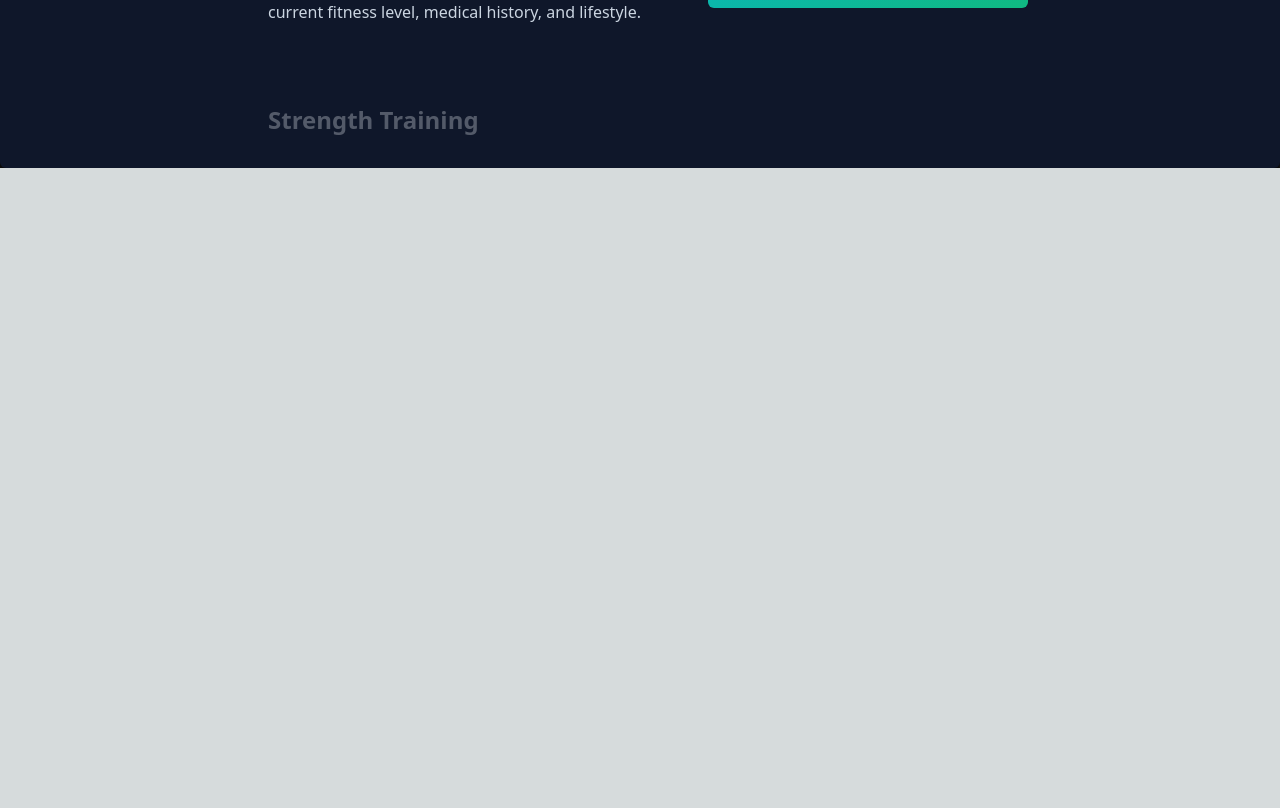
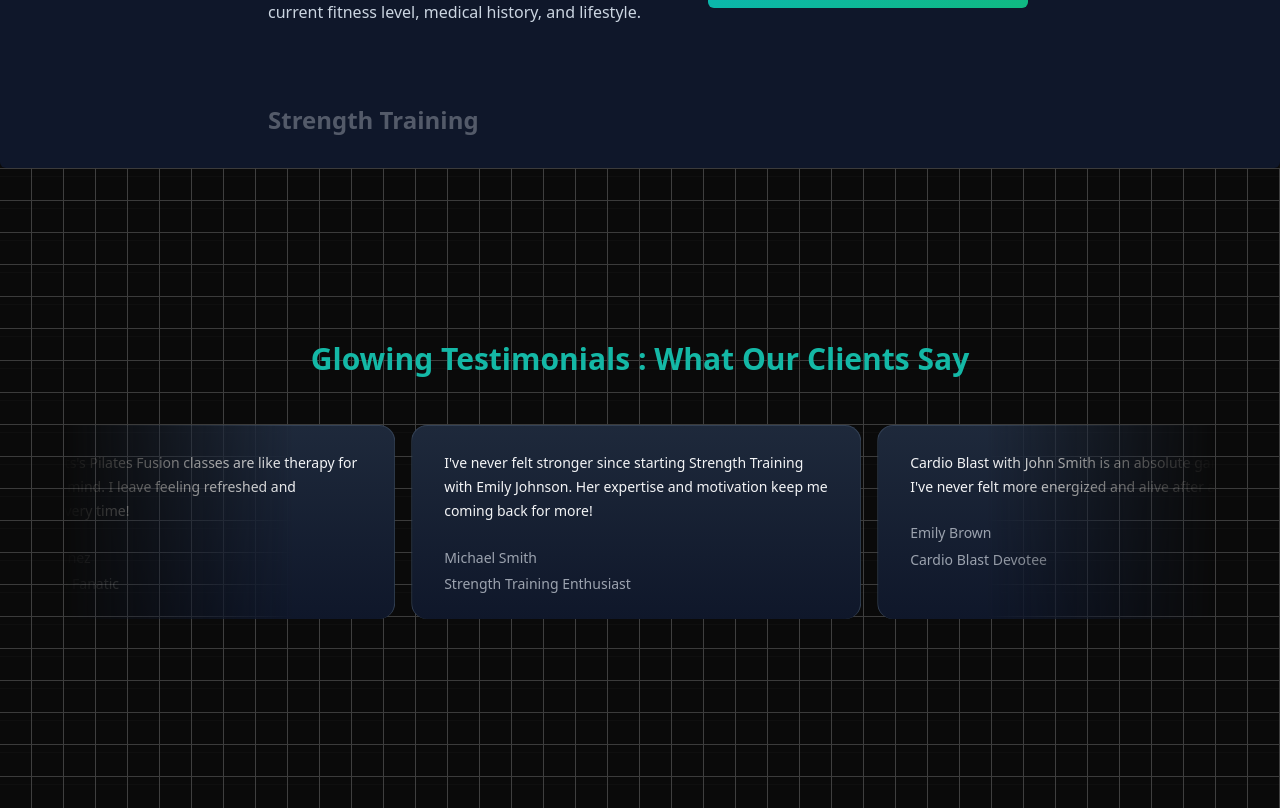
Before and after one commit to anafariya/gym-cc-portfolio, a Next.js app: page / in a window 1280 px wide. Shown: the part 1648-2456 px from the top of the page. Before the commit the page ends 1816 px from the top, so only its background shows below. Built offline with nearby package versions, Linux system fonts and the light colour scheme.

Commit message:
made testimonials

```diff
--- a/src/app/page.tsx
+++ b/src/app/page.tsx
@@ -2,6 +2,7 @@ import HeroSection from "@/components/HeroSection";
 import FeaturedPrograms from "@/components/FeaturedPrograms";
 import Image from "next/image";
 import WhyChooseUs from "@/components/WhyChooseUs";
+import GymTestimonials from "@/components/TestimonialCards";
 
 
 export default function Home() {
@@ -10,6 +11,7 @@ export default function Home() {
       <HeroSection/>
       <FeaturedPrograms/>
       <WhyChooseUs/>
+      <GymTestimonials/>
     </main>
   );
 }
--- /dev/null
+++ b/src/components/TestimonialCards.tsx
@@ -0,0 +1,75 @@
+"use client"
+import { InfiniteMovingCards } from "../components/ui/infinite-moving-cards";
+
+const gymTestimonialMessages = [
+    {
+      "quote": "I've never felt stronger since starting Strength Training with Emily Johnson. Her expertise and motivation keep me coming back for more!",
+      "name": "Michael Smith",
+      "title": "Strength Training Enthusiast"
+    },
+    {
+      "quote": "Cardio Blast with John Smith is an absolute game-changer! I've never felt more energized and alive after a workout.",
+      "name": "Emily Brown",
+      "title": "Cardio Blast Devotee"
+    },
+    {
+      "quote": "Sarah Thompson's Yoga Flow is my weekly dose of serenity. It's amazing how much better I feel after each session!",
+      "name": "Olivia Johnson",
+      "title": "Yoga Flow Lover"
+    },
+    {
+      "quote": "I never knew I could lift so much until I joined Powerlifting with Michael Davis. His encouragement pushes me to new heights!",
+      "name": "David Wilson",
+      "title": "Powerlifting Aficionado"
+    },
+    {
+      "quote": "Jessica Roberts's Pilates Fusion classes have transformed my posture and flexibility. I can't thank her enough!",
+      "name": "Sophia Miller",
+      "title": "Pilates Fusion Fanatic"
+    },
+    {
+      "quote": "Strength Training with Emily Johnson has helped me overcome my fitness plateau. Her dedication to her craft is truly inspiring!",
+      "name": "Lucas Harris",
+      "title": "Strength Training Enthusiast"
+    },
+    {
+      "quote": "I've never been more flexible and centered since joining Sarah Thompson's Yoga Flow class. It's the highlight of my week!",
+      "name": "Ava Taylor",
+      "title": "Yoga Flow Lover"
+    },
+    {
+      "quote": "Cardio Blast with John Smith is the best way to kickstart my day. I'm addicted to the rush of endorphins I get after each session!",
+      "name": "Ethan Johnson",
+      "title": "Cardio Blast Devotee"
+    },
+    {
+      "quote": "Michael Davis's Powerlifting class has given me newfound strength and confidence. I never thought I could deadlift so much!",
+      "name": "Liam Brown",
+      "title": "Powerlifting Aficionado"
+    },
+    {
+      "quote": "Jessica Roberts's Pilates Fusion classes are like therapy for my body and mind. I leave feeling refreshed and invigorated every time!",
+      "name": "Isabella Martinez",
+      "title": "Pilates Fusion Fanatic"
+    }
+  ]
+
+
+function GymTestimonials() {
+  return (
+    <div className="h-[40rem] w-full dark:purple-800 dark:bg-grid-white/[0.2] relative flex flex-col items-center justify-center overflow-hidden">
+        <h2 className="text-3xl font-bold text-center mb-8 z-10 text-teal-500">Glowing Testimonials : What Our Clients Say</h2>
+        <div className="flex justify-center w-full overflow-hidden px-4 sm:px-6 lg:px-8">
+            <div className="w-full max-w-6xl">
+            <InfiniteMovingCards
+        items={gymTestimonialMessages}
+        direction="right"
+        speed="slow"
+      />
+            </div>
+        </div>
+    </div>
+  )
+}
+
+export default GymTestimonials
--- /dev/null
+++ b/src/components/ui/infinite-moving-cards.tsx
@@ -0,0 +1,121 @@
+"use client";
+
+import { cn } from "@/utils/cn";
+import React, { useEffect, useState } from "react";
+
+export const InfiniteMovingCards = ({
+  items,
+  direction = "left",
+  speed = "fast",
+  pauseOnHover = true,
+  className,
+}: {
+  items: {
+    quote: string;
+    name: string;
+    title: string;
+  }[];
+  direction?: "left" | "right";
+  speed?: "fast" | "normal" | "slow";
+  pauseOnHover?: boolean;
+  className?: string;
+}) => {
+  const containerRef = React.useRef<HTMLDivElement>(null);
+  const scrollerRef = React.useRef<HTMLUListElement>(null);
+
+  useEffect(() => {
+    addAnimation();
+  }, []);
+  const [start, setStart] = useState(false);
+  function addAnimation() {
+    if (containerRef.current && scrollerRef.current) {
+      const scrollerContent = Array.from(scrollerRef.current.children);
+
+      scrollerContent.forEach((item) => {
+        const duplicatedItem = item.cloneNode(true);
+        if (scrollerRef.current) {
+          scrollerRef.current.appendChild(duplicatedItem);
+        }
+      });
+
+      getDirection();
+      getSpeed();
+      setStart(true);
+    }
+  }
+  const getDirection = () => {
+    if (containerRef.current) {
+      if (direction === "left") {
+        containerRef.current.style.setProperty(
+          "--animation-direction",
+          "forwards"
+        );
+      } else {
+        containerRef.current.style.setProperty(
+          "--animation-direction",
+          "reverse"
+        );
+      }
+    }
+  };
+  const getSpeed = () => {
+    if (containerRef.current) {
+      if (speed === "fast") {
+        containerRef.current.style.setProperty("--animation-duration", "20s");
+      } else if (speed === "normal") {
+        containerRef.current.style.setProperty("--animation-duration", "40s");
+      } else {
+        containerRef.current.style.setProperty("--animation-duration", "80s");
+      }
+    }
+  };
+  return (
+    <div
+      ref={containerRef}
+      className={cn(
+        "scroller relative z-20  max-w-7xl overflow-hidden  [mask-image:linear-gradient(to_right,transparent,white_20%,white_80%,transparent)]",
+        className
+      )}
+    >
+      <ul
+        ref={scrollerRef}
+        className={cn(
+          " flex min-w-full shrink-0 gap-4 py-4 w-max flex-nowrap",
+          start && "animate-scroll ",
+          pauseOnHover && "hover:[animation-play-state:paused]"
+        )}
+      >
+        {items.map((item, idx) => (
+          <li
+            className="w-[350px] max-w-full relative rounded-2xl border border-b-0 flex-shrink-0 border-slate-700 px-8 py-6 md:w-[450px]"
+            style={{
+              background:
+                "linear-gradient(180deg, var(--slate-800), var(--slate-900)",
+            }}
+            key={item.name}
+          >
+            <blockquote>
+              <div
+                aria-hidden="true"
+                className="user-select-none -z-1 pointer-events-none absolute -left-0.5 -top-0.5 h-[calc(100%_+_4px)] w-[calc(100%_+_4px)]"
+              ></div>
+              <span className=" relative z-20 text-sm leading-[1.6] text-gray-100 font-normal">
+                {item.quote}
+              </span>
+              <div className="relative z-20 mt-6 flex flex-row items-center">
+                <span className="flex flex-col gap-1">
+                  <span className=" text-sm leading-[1.6] text-gray-400 font-normal">
+                    {item.name}
+                  </span>
+                  <span className=" text-sm leading-[1.6] text-gray-400 font-normal">
+                    {item.title}
+                  </span>
+                </span>
+              </div>
+            </blockquote>
+          </li>
+        ))}
+      </ul>
+    </div>
+  );
+};
--- a/tailwind.config.ts
+++ b/tailwind.config.ts
@@ -8,13 +8,13 @@ const {
 
 
 function addVariablesForColors({ addBase, theme }: any) {
-  const allColors = flattenColorPalette(theme('colors'));
-  const newVars = Object.fromEntries(
-    Object.entries(allColors).map(([key, value]) => [`--${key}`, value])
+  let allColors = flattenColorPalette(theme("colors"));
+  let newVars = Object.fromEntries(
+    Object.entries(allColors).map(([key, val]) => [`--${key}`, val])
   );
 
   addBase({
-    ':root': newVars,
+    ":root": newVars,
   });
 }
 function addSvgPatterns({ matchUtilities, theme }: any) {
@@ -51,8 +51,11 @@ const config: Config = {
     extend: {
       animation: {
         spotlight: "spotlight 2s ease .75s 1 forwards",
+        scroll:
+          "scroll var(--animation-duration, 40s) var(--animation-direction, forwards) linear infinite",
       },
       keyframes: {
+
         spotlight: {
           "0%": {
             opacity: "0",
@@ -63,12 +66,19 @@ const config: Config = {
             transform: "translate(-50%,-40%) scale(1)",
           },
         },
+        scroll: {
+          to: {
+            transform: "translate(calc(-50% - 0.5rem))",
+          },
+        },
+
       },
       backgroundImage: {
         "gradient-radial": "radial-gradient(var(--tw-gradient-stops))",
         "gradient-conic":
           "conic-gradient(from 180deg at 50% 50%, var(--tw-gradient-stops))",
       },
+
     },
   },
   plugins: [addVariablesForColors, addSvgPatterns],
```
